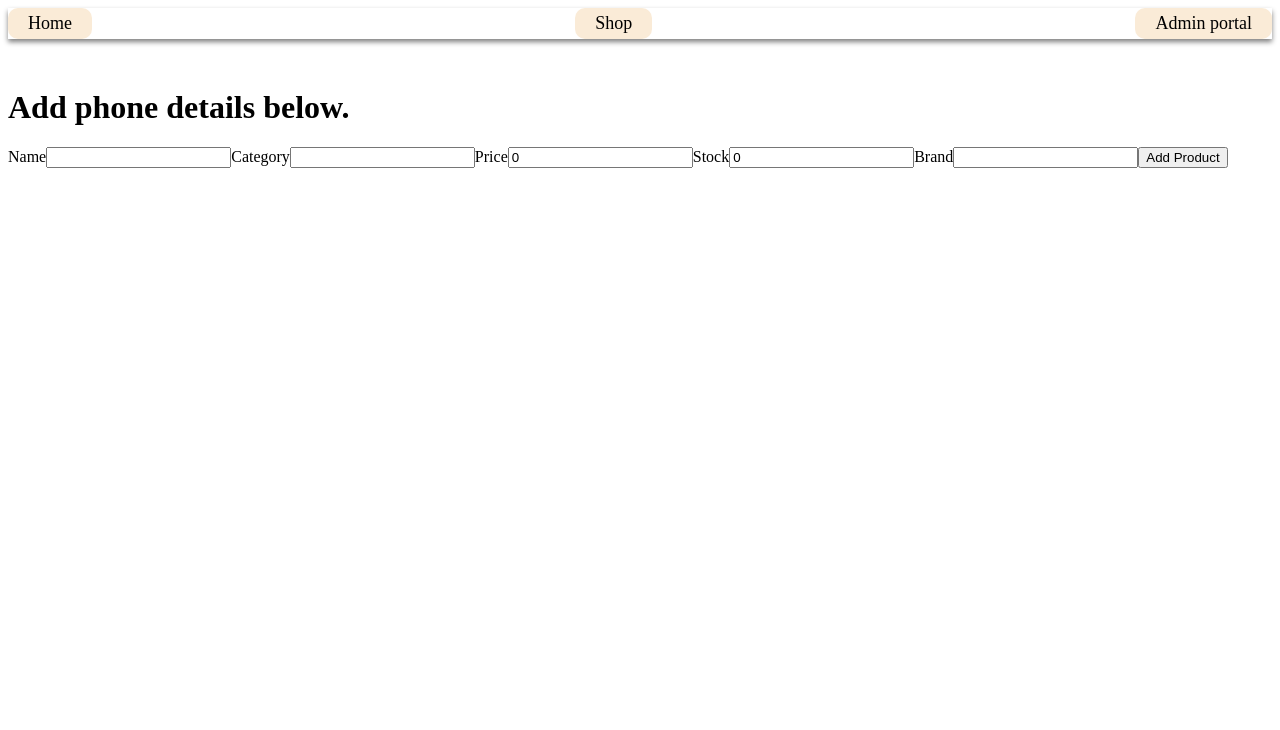
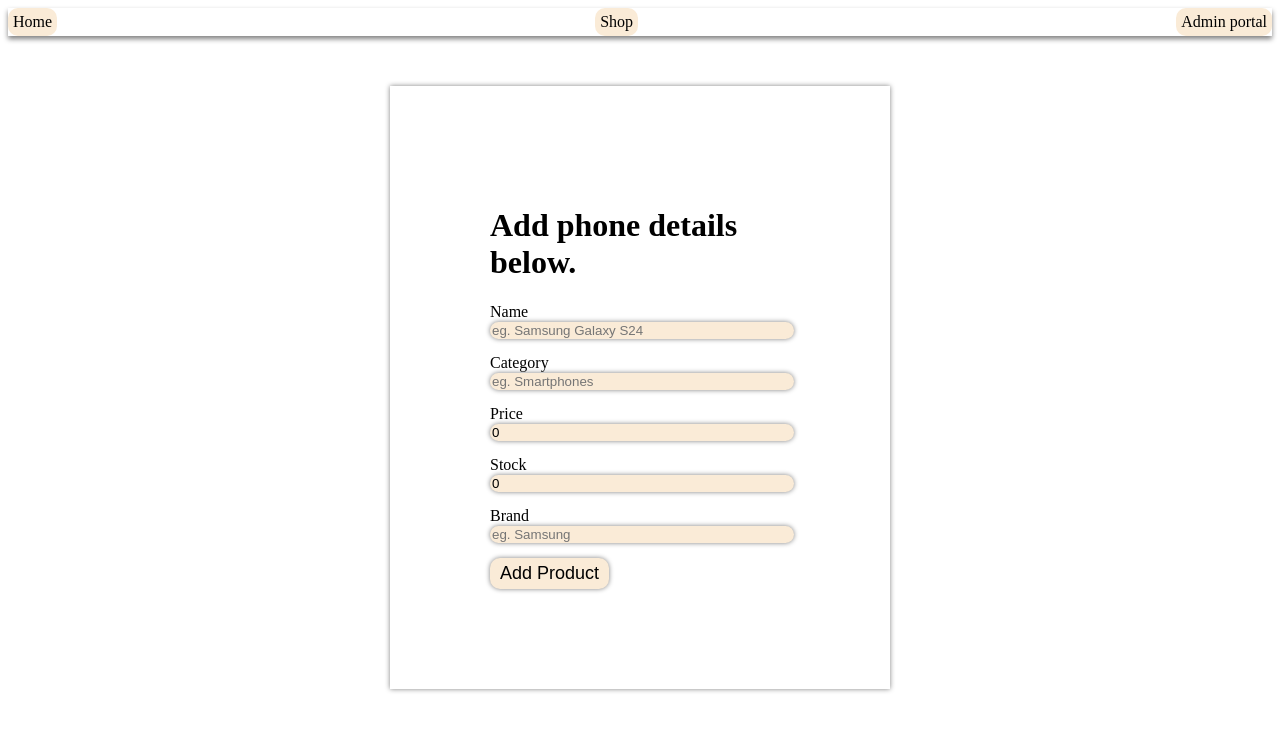
Before and after one commit to evragitonga/Phone-online-store, a React (Vite) app in the folder Phone online store/: page /admin/portal in a window 1280 px wide. Shown: the top 730 px of the page. Built offline with nearby package versions, Linux system fonts and the light colour scheme; data requests are answered from the project's data file.

Commit message:
added styling to the add products form and added placeholders to it's inputs

```diff
--- a/Phone online store/src/components/NewProductForm.jsx
+++ b/Phone online store/src/components/NewProductForm.jsx
@@ -1,7 +1,7 @@
 import { useContext } from "react"
 import useForm from "../hook/useForm"
 import { ProductContext } from "../context/ProductContext"
-
+import "../index.css"
 
 function NewProductForm () {
   const {formData,handleChange} = useForm()
@@ -11,27 +11,29 @@ function NewProductForm () {
     handleCreate(formData)
   }
  return (
-  <div>
+  <div className="formPage">
+    <div className="formContainer">
       <h1>Add phone details below.</h1>
       <form onSubmit={handleSubmit}>
         <label htmlFor="name">Name</label>
-      <input type="text" id="name" onChange={handleChange} value={formData.name} name="name"/>
+        <input type="text" id="name" onChange={handleChange} value={formData.name} name="name" placeholder="eg. Samsung Galaxy S24"/>
 
         <label htmlFor="category">Category</label>
-      <input type="text" id="category" onChange={handleChange} value={formData.category} name="category"/>
+        <input type="text" id="category" onChange={handleChange} value={formData.category} name="category" placeholder="eg. Smartphones"/>
 
         <label htmlFor="price">Price</label>
-      <input  id="price" onChange={handleChange} value={formData.price} name="price"/>
+        <input  id="price" onChange={handleChange} value={formData.price} name="price" />
 
         <label htmlFor="stock">Stock</label>
-      <input id="stock" onChange={handleChange} value={formData.stock} name="stock"/>
+        <input id="stock" onChange={handleChange} value={formData.stock} name="stock" />
 
         <label htmlFor="brand">Brand</label>
-      <input type="text" id="brand" onChange={handleChange} value={formData.brand} name="brand"/>
+        <input type="text" id="brand" onChange={handleChange} value={formData.brand} name="brand" placeholder="eg. Samsung"/>
 
         <button type="submit">Add Product</button>
       </form>
     </div>
+  </div>
  )
 }
 export default NewProductForm
--- a/Phone online store/src/index.css
+++ b/Phone online store/src/index.css
@@ -1,6 +1,7 @@
 .homePage{
   display: flex;
   justify-content: center;
+  align-items: center;
 }
 .link{
   font-size: large;
@@ -26,12 +27,14 @@
   margin-bottom: 50px;
 }
 .navLink{
-  font-size: large;
+  font-size: medium;
   color: black;
   background-color: antiquewhite;
   border: none;
   border-radius: 10px;
-  padding: 5px 20px;
+  padding: 5px;
+
+
   text-decoration: none;
 }
 .navLink:hover{
@@ -40,3 +43,45 @@
 .navLink:focus{
   opacity: 0.4;
 }
+.formPage{
+  display: flex;
+  justify-content: center;
+  align-items: center;
+}
+.formContainer{
+  min-width: 150px;
+  max-width: 300px;
+  box-shadow: 0px 0px 5px gray;
+  padding: 100px;
+}
+.formContainer input{
+  width: 100%;
+  margin-bottom: 15px;
+  border: none;
+  outline: none;
+  background-color: antiquewhite;
+  box-shadow: 0px 0px 5px gray;
+  border-radius: 10px;
+}
+.formContainer input:hover{
+  opacity: 0.7;
+}
+.formContainer input:focus{
+  opacity: 0.4;
+}
+.formContainer button{
+  font-size: large;
+  color: black;
+  background-color: antiquewhite;
+  box-shadow: 0px 0px 5px gray;
+  border: none;
+  border-radius: 10px;
+  padding: 5px 10px;
+  text-decoration: none;
+}
+.formContainer button:hover{
+  opacity: 0.7;
+}
+.formContainer button:focus{
+  opacity: 0.4;
+}
```
Lines whose indentation alone changed are shown as unchanged.
